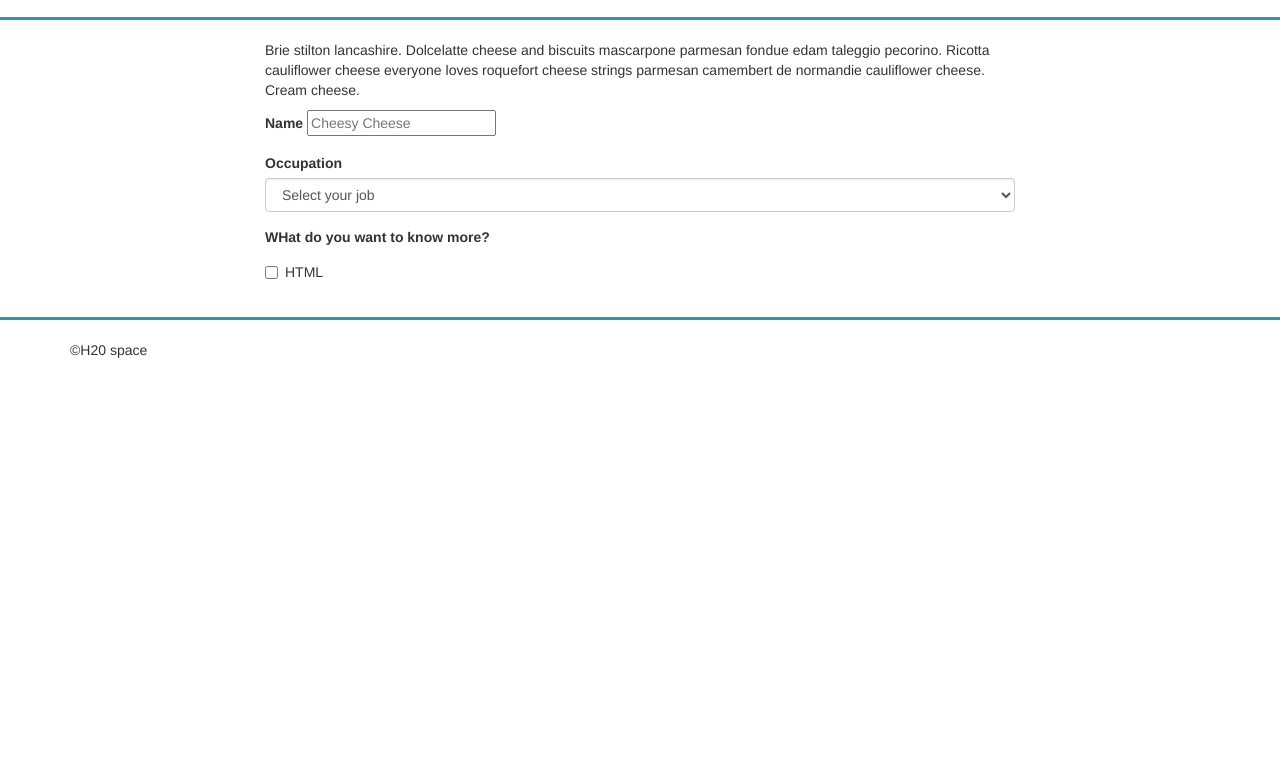
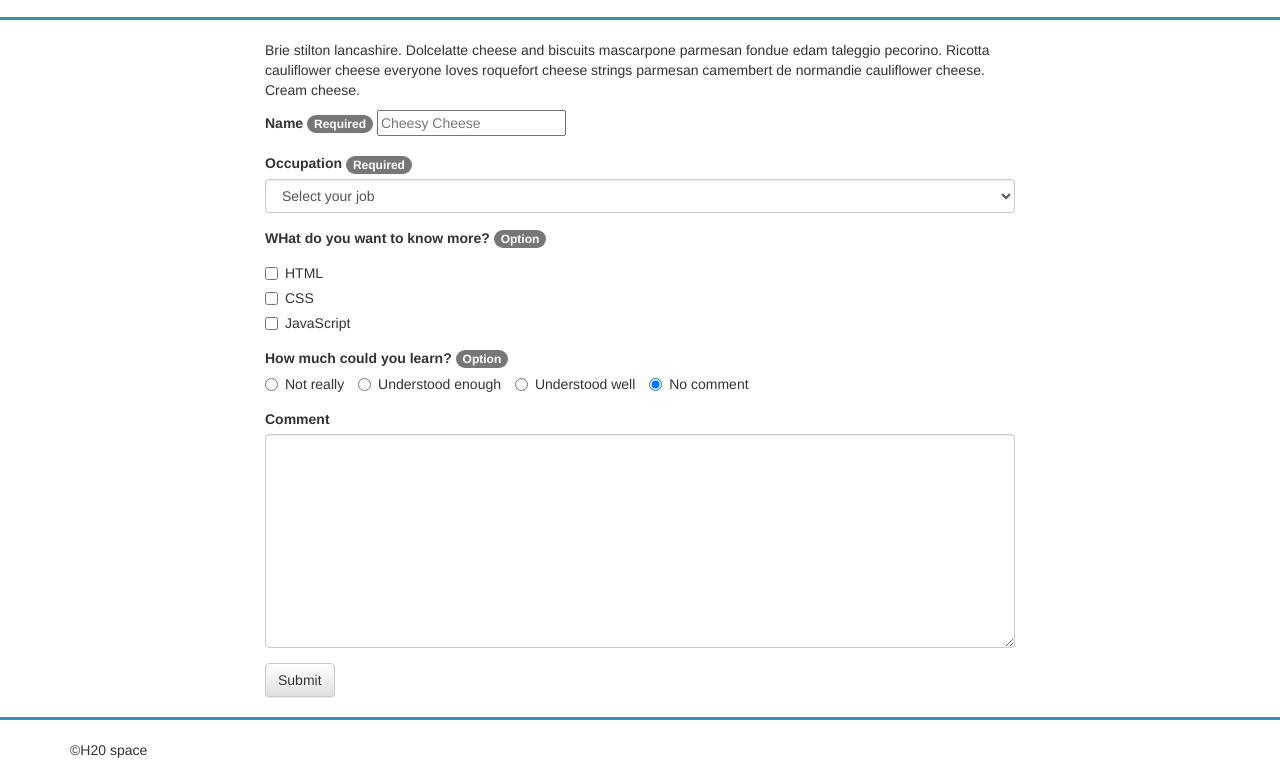
Before and after one commit to miyabitanimchi/200105-udemy-sample3-bootstrap, a plain HTML site: page index.html in a window 1280 px wide. Shown: the part 23-800 px from the top of the page. Drawn offline with nearby package versions, Linux system fonts and the light colour scheme.

Commit message:
added contents

```diff
--- a/CSS/style.css
+++ b/CSS/style.css
@@ -17,3 +17,10 @@ h1 {
 .align-right {
     text-align: right;
 }
+
+@media only screen and (max-width: 992px) {
+    .radio-inline+.radio-inline {
+        display: block;
+        margin: 0 !important;
+    }
+}
--- a/index.html
+++ b/index.html
@@ -37,11 +37,11 @@
                     cauliflower cheese. Cream cheese.</p>
 
                 <div class="form-group">
-                    <label for="name">Name</label>
+                    <label for="name">Name <span class="badge badge-warning">Required</span></label>
                     <input type="text" name="name" id="name"　class="form-control" placeholder="Cheesy Cheese">
                 </div>
                 <div class="form-group">
-                    <label for="job">Occupation</label>
+                    <label for="job">Occupation <span class="badge badge-warning">Required</span></label>
                     <select name="job" id="job" class="form-control">
                         <option value="">Select your job</option>
                         <option value="Professor">Professor</option>
@@ -51,14 +51,54 @@
                     </select>
                 </div>
                 <div class="form-group">
-                    <label>WHat do you want to know more?</label>
+                    <label>WHat do you want to know more? <span class="badge badge-success">Option</span></label>
                     <div class="checkbox">
                         <label>
                             <input type="checkbox" name="q1" value="html">
                             HTML
                         </label>
                     </div>
+                    <div class="checkbox">
+                        <label>
+                            <input type="checkbox" name="q1" value="css">
+                            CSS
+                        </label>
+                    </div>
+                    <div class="checkbox">
+                        <label>
+                            <input type="checkbox" name="q1" value="javascript">
+                            JavaScript
+                        </label>
+                    </div>
                 </div>
+                <div class="form-group">
+                    <label>How much could you learn? <span class="badge badge-success">Option</span></label>
+                    <div>
+                        <label class="radio-inline">
+                            <input type="radio" name="q2" id="1">
+                            Not really
+                        </label>
+                        <label class="radio-inline">
+                            <input type="radio" name="q2" id="2">
+                            Understood enough
+                        </label>
+                        <label class="radio-inline">
+                            <input type="radio" name="q2" id="3">
+                            Understood well
+                        </label>
+                        <label class="radio-inline">
+                            <input type="radio" name="q2" id="4" checked>
+                            No comment
+                        </label>
+                    </div>
+                </div>
+                <div class="form-group">
+                    <label for="message">Comment</label>
+                    <textarea name="message" rows="10" cols="10" class="form-control"></textarea>
+                </div>
+                <button type="submit" class="btn btn-default">
+                    Submit
+                </button>
             </div>
 
         </form>
```
